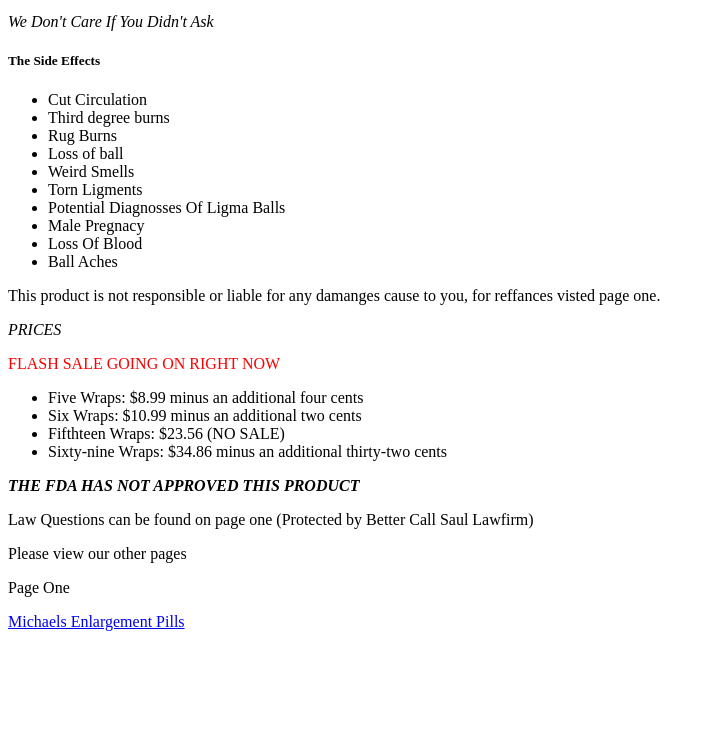
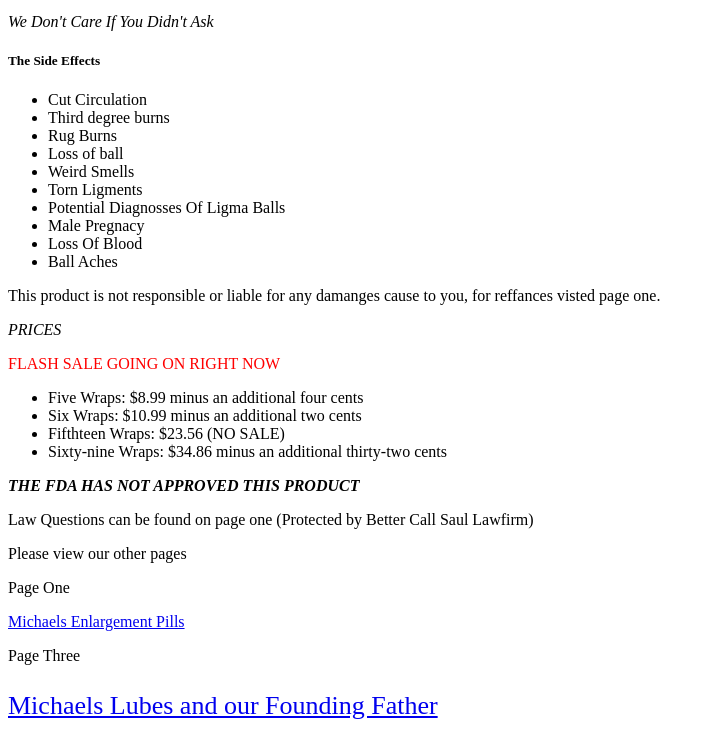
Before and after one commit to jtisntchill/michaelshappy, a plain HTML site: page index.html in a window 1280 px wide. Shown: the part 396-1143 px from the top of the page, without its empty margins (0-711 px from the left). Before the commit the page ends 1043 px from the top, so only its background shows below. Drawn offline with Linux system fonts and the light colour scheme.

Commit message:
Update index.html

```diff
--- a/index.html
+++ b/index.html
@@ -58,7 +58,10 @@
         <a href="https://jtisntchill.github.io/">Michaels Enlargement Pills</a>
       </p>
 
-
+    <p>Page Three</p>
+    <p style="font-size: 26px; color:#1F9AFE;">
+      <a href="https://jtisntchill.github.io/Michaelinourhearts/">Michaels Lubes and our Founding Father  </a>
+    </p>
 
 
 
```
